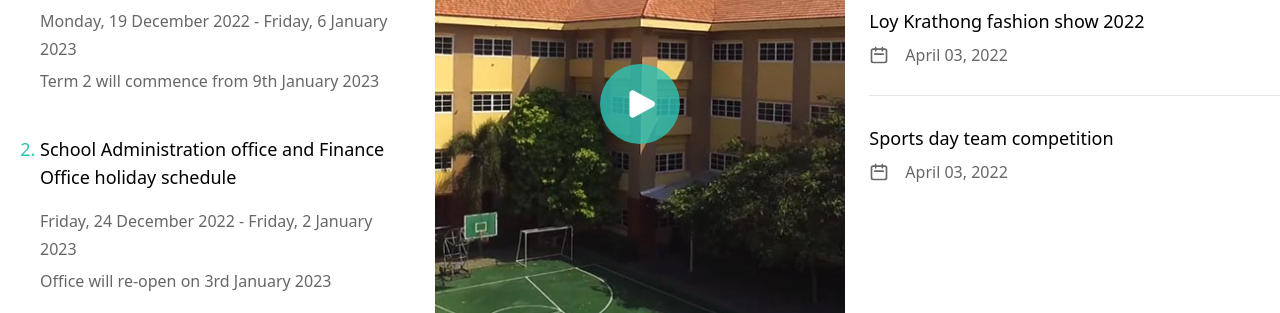
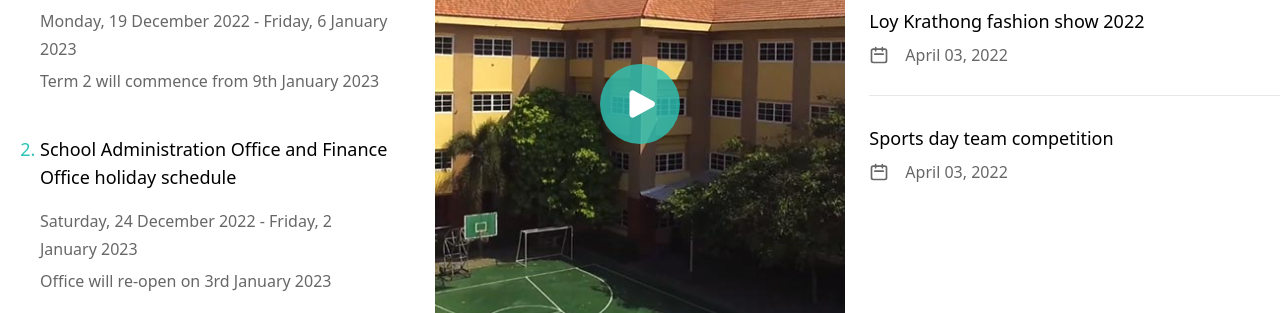
Before and after one commit to StRane/bpis-app, a Next.js app: page / in a window 1280 px wide. Shown: the part 1280-1593 px from the top of the page. Built offline with nearby package versions, Linux system fonts and the light colour scheme.

Commit message:
Fixed dates

```diff
--- a/components/UI/panel/news.tsx
+++ b/components/UI/panel/news.tsx
@@ -57,10 +57,10 @@ const News = () => {
             <p>Term 2 will commence from 9th January 2023</p>
           </div>
           <li className="text-lg mb-4  leading-7 text-left">
-            School Administration office and Finance Office holiday schedule
+            School Administration Office and Finance Office holiday schedule
           </li>
           <div className="text-md font-normal space-y-1 leading-7 text-left mb-10 text-bpisgry">
-            <p>Friday, 24 December 2022 - Friday, 2 January 2023</p>
+            <p>Saturday, 24 December 2022 - Friday, 2 January 2023</p>
             <p>Office will re-open on 3rd January 2023</p>
           </div>
         </ul>
```
